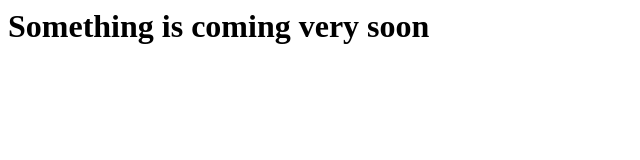
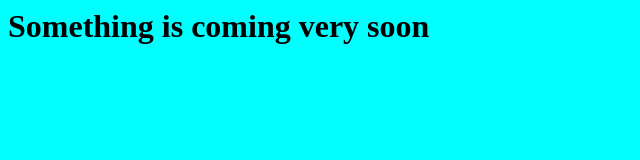
Before and after one commit to saikatsardar01/web_tools, a plain HTML site: page index.html in a window 1280 px wide. Shown: the whole page, without its empty margins (0-640 px from the left). Drawn offline with Linux system fonts and the light colour scheme.

Commit message:
Update index.html

```diff
--- a/index.html
+++ b/index.html
@@ -1,4 +1,9 @@
 <html>
+  <style>
+    body {
+      background : aqua;
+    }
+  </style>
   <body>
   <h1>
     Something is coming very soon
```
